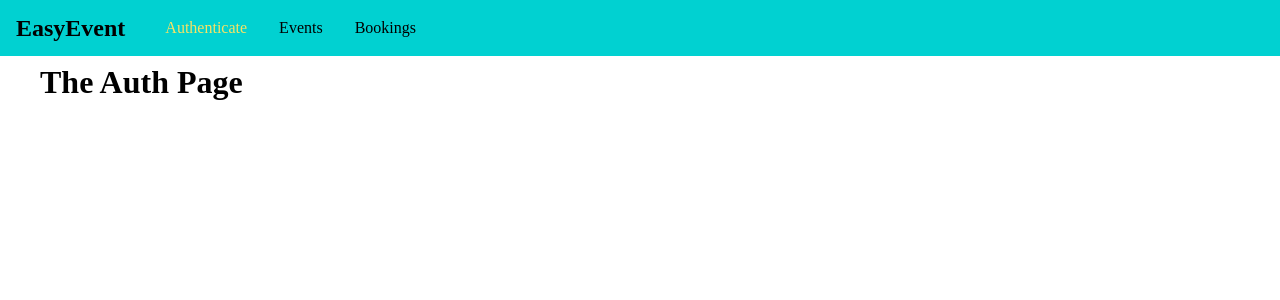
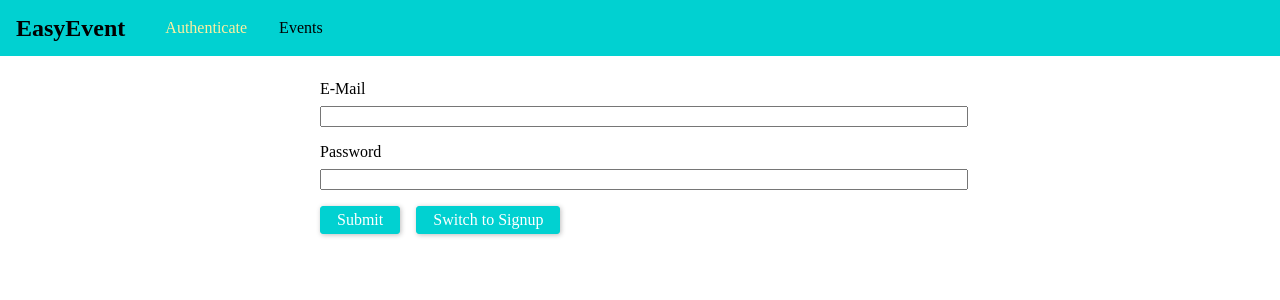
Before and after one commit to fullstackdev419/GraphQL-Spring, a React (Create React App) app in the folder frontend/: page /auth in a window 1280 px wide. Shown: the top 300 px of the page. Built offline with nearby package versions, Linux system fonts and the light colour scheme.

Commit message:
support frontend auth

```diff
--- a/frontend/src/App.js
+++ b/frontend/src/App.js
@@ -6,20 +6,55 @@ import AuthPage from "./pages/Auth";
 import BookingsPage from "./pages/Bookings";
 import EventsPage from "./pages/Events";
 import MainNavigation from "./components/Navigation/MainNavigation";
+import AuthContext from "./context/auth-context";
 
 class App extends Component {
+  state = {
+    token: null,
+    userId: null,
+  };
+
+  login = (token, userId, tokenExpiration) => {
+    this.setState({ token: token, userId: userId });
+  };
+
+  logout = () => {
+    this.setState({ token: null, userId: null });
+  };
+
   render() {
     return (
       <BrowserRouter>
+        <AuthContext.Provider
+          value={{
+            token: this.state.token,
+            userId: this.state.userId,
+            login: this.login,
+            logout: this.logout,
+          }}
+        >
           <MainNavigation />
           <main className="main-content">
             <Routes>
+              {!this.state.token && (
                 <Route exact path="/" element={<Navigate to="/auth" />} />
+              )}
+              {this.state.token && (
+                <Route exact path="/" element={<Navigate to="/events" />} />
+              )}
+              {this.state.token && (
+                <Route exact path="/auth" element={<Navigate to="/events" />} />
+              )}
+              {!this.state.token && (
                 <Route path="/auth" element={<AuthPage />} />
+              )}
               <Route path="/events" element={<EventsPage />} />
+              {this.state.token && (
                 <Route path="/bookings" element={<BookingsPage />} />
+              )}
             </Routes>
           </main>
+        </AuthContext.Provider>
       </BrowserRouter>
     );
   }
--- a/frontend/src/components/Navigation/MainNavigation.css
+++ b/frontend/src/components/Navigation/MainNavigation.css
@@ -38,5 +38,5 @@
 .main-navigation__items a:hover,
 .main-navigation__items a:active,
 .main-navigation__items a.active {
-  color: #f8e264;
+  color: #fdefa0;
 }
--- a/frontend/src/components/Navigation/MainNavigation.js
+++ b/frontend/src/components/Navigation/MainNavigation.js
@@ -1,27 +1,39 @@
 import React from "react";
 import { NavLink } from "react-router-dom";
+
+import AuthContext from "../../context/auth-context";
 
 import "./MainNavigation.css";
 
 const MainNavigation = (props) => (
+  <AuthContext.Consumer>
+    {(context) => {
+      return (
         <header className="main-navigation">
           <div className="main-navigation__logo">
             <h1>EasyEvent</h1>
           </div>
           <nav className="main-navigation__items">
             <ul>
+              {!context.token && (
                 <li>
                   <NavLink to="/auth">Authenticate</NavLink>
                 </li>
+              )}
               <li>
                 <NavLink to="/events">Events</NavLink>
               </li>
+              {context.token && (
                 <li>
                   <NavLink to="/bookings">Bookings</NavLink>
                 </li>
+              )}
             </ul>
           </nav>
         </header>
       );
+    }}
+  </AuthContext.Consumer>
+);
 
 export default MainNavigation;
--- /dev/null
+++ b/frontend/src/context/auth-context.js
@@ -0,0 +1,8 @@
+import React from "react";
+
+export default React.createContext({
+  token: null,
+  userId: null,
+  login: (token, userId, tokenExpiration) => {},
+  logout: () => {},
+});
--- /dev/null
+++ b/frontend/src/pages/Auth.css
@@ -0,0 +1,37 @@
+.auth-form {
+  width: 40rem;
+  max-width: 80%;
+  margin: 5rem auto;
+}
+
+.form-control label,
+.form-control input {
+  width: 100%;
+  display: block;
+}
+
+.form-control label {
+  margin-bottom: 0.5rem;
+}
+
+.form-control {
+  margin-bottom: 1rem;
+}
+
+.form-actions button {
+  background: #01d1d1;
+  font: inherit;
+  border: 1px solid #01d1d1;
+  border-radius: 3px;
+  padding: 0.25rem 1rem;
+  margin-right: 1rem;
+  box-shadow: 1px 1px 5px rgba(0, 0, 0, 0.26);
+  color: white;
+  cursor: pointer;
+}
+
+.form-actions button:hover,
+.form-actions button:active {
+  background: #01a7a7;
+  border-color: #01a7a7;
+}
--- a/frontend/src/pages/Auth.js
+++ b/frontend/src/pages/Auth.js
@@ -1,9 +1,114 @@
 import React, { Component } from "react";
+import "./Auth.css";
+import AuthContext from "../context/auth-context";
 
 class AuthPage extends Component {
-    render() {
-        return (<h1>The Auth Page</h1>);
+  state = {
+    isLogin: true,
+  };
+
+  static contextType = AuthContext;
+
+  constructor(props) {
+    super(props);
+    this.emailEl = React.createRef();
+    this.passwordEl = React.createRef();
+  }
+
+  switchModeHandler = () => {
+    this.setState((prevState) => {
+      return { isLogin: !prevState.isLogin };
+    });
+  };
+
+  submitHandler = (event) => {
+    event.preventDefault();
+    const email = this.emailEl.current.value;
+    const password = this.passwordEl.current.value;
+
+    if (email.trim().length === 0 || password.trim().length === 0) {
+      return;
     }
+
+    let requestBody = {
+      query: `
+        query {
+            login(loginInput: {email: "${email}", password: "${password}"}) {
+                userId,
+                token,
+                tokenExpiration
+            }
+        }
+        `,
+    };
+
+    if (!this.state.isLogin) {
+      requestBody = {
+        query: `
+                mutation {
+                    createUser(userInput: {
+                        email: "${email}",
+                        password: "${password}"
+                    }) {
+                        id
+                        email
+                    }
+                }
+              `,
+      };
+    }
+
+    console.log(email, password);
+    // https://www.baeldung.com/spring-cors
+    fetch("http://localhost:8080/graphql", {
+      method: "POST",
+      body: JSON.stringify(requestBody),
+      headers: {
+        "Content-Type": "application/json",
+      },
+    })
+      .then((res) => {
+        if (res.status !== 200 && res.status !== 201) {
+          throw new Error("Failed!");
+        }
+        return res.json();
+      })
+      .then((resData) => {
+        console.log(resData);
+        if (resData.data.login.token) {
+          this.context.login(
+            resData.data.login.token,
+            resData.data.login.userId,
+            resData.data.login.tokenExpiration
+          );
+        }
+      })
+      .catch((err) => {
+        console.log(err);
+      });
+    // TODO
+  };
+
+  render() {
+    return (
+      <form className="auth-form" onSubmit={this.submitHandler}>
+        <div className="form-control">
+          <label htmlFor="email">E-Mail</label>
+          <input type="email" id="email" ref={this.emailEl} />
+        </div>
+        <div className="form-control">
+          <label htmlFor="password">Password</label>
+          <input type="password" id="password" ref={this.passwordEl} />
+        </div>
+        <div className="form-actions">
+          <button type="submit">Submit</button>
+          <button type="button" onClick={this.switchModeHandler}>
+            Switch to {this.state.isLogin ? "Signup" : "Login"}
+          </button>
+        </div>
+      </form>
+    );
+  }
 }
 
-export default AuthPage
+export default AuthPage;
```
Also changed, not shown: 1 other file (tests, documents, lock files or other folders). Lines whose indentation alone changed are shown as unchanged.
